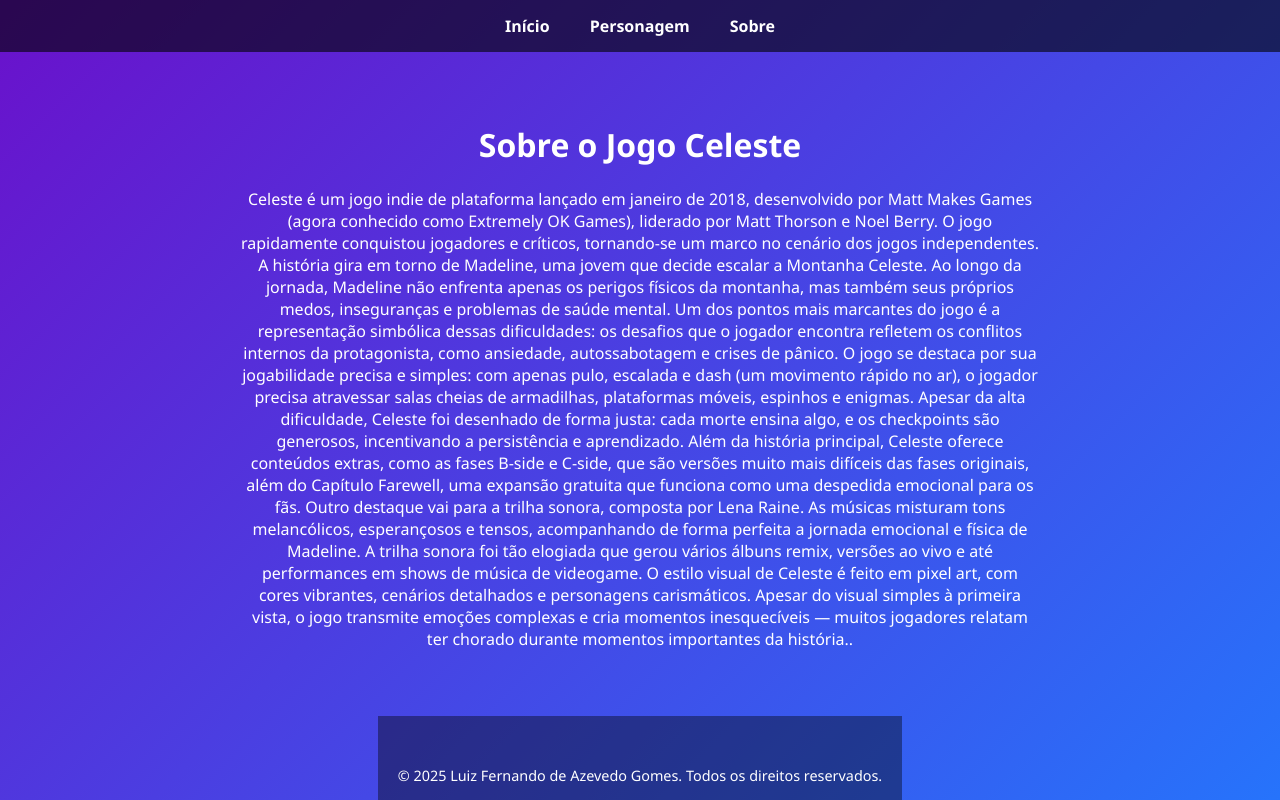
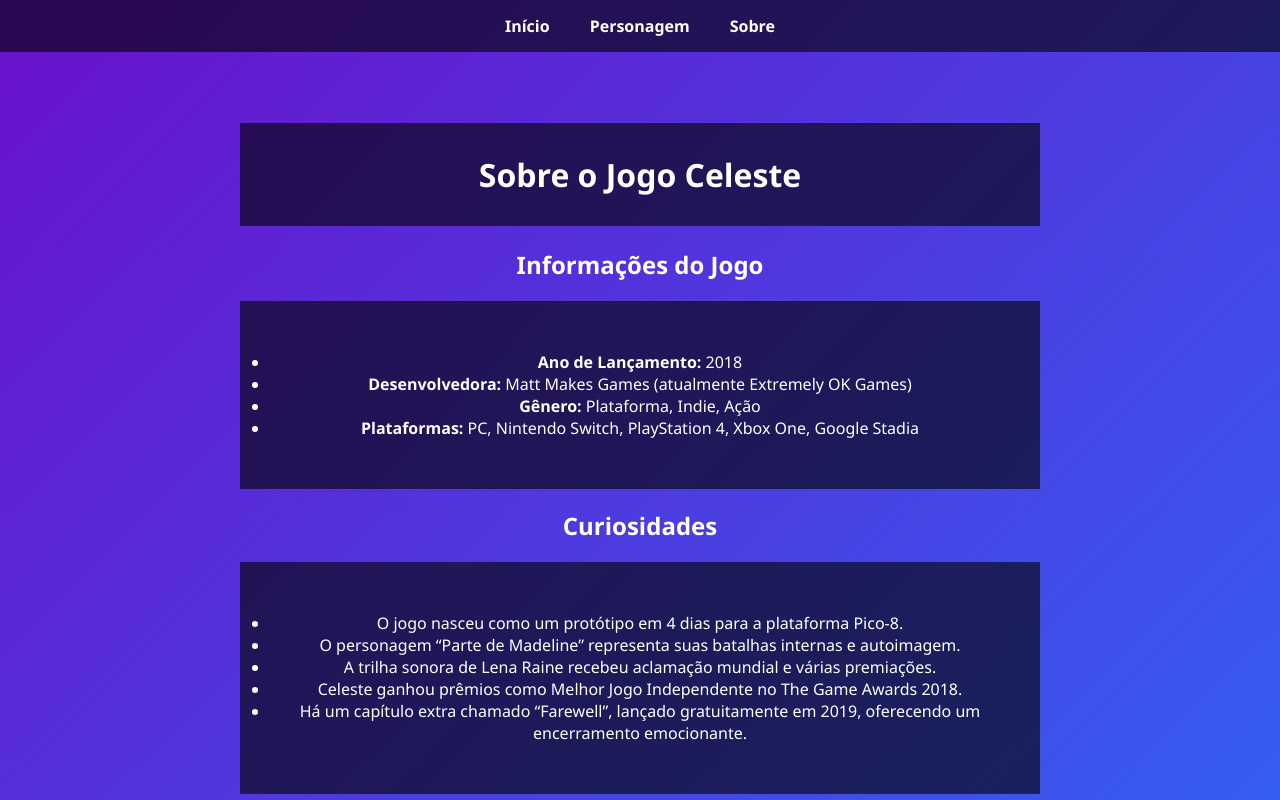
Before and after one commit to Luiz-Azevedo06/Landing-Page-Celeste, a plain HTML site: page sobre.html in a window 1280 px wide. Shown: the top 800 px of the page. Drawn offline with Linux system fonts and the light colour scheme.

Commit message:
Add files via upload

```diff
--- a/sobre.html
+++ b/sobre.html
@@ -37,6 +37,18 @@
       max-width: 800px;
       margin: 0 auto;
     }
+    h1 {
+        padding: 30px 10px;
+        background-color: rgba(0, 0, 0, 0.6);
+    }
+    ul {
+        padding: 50px 30px;
+        background-color: rgba(0, 0, 0, 0.6);
+
+    }
+    p {
+        background-color: rgb(0, 0 ,0, 0.4);
+    }
     footer {
       font-size: 0.9rem;
       background: rgba(0, 0, 0, 0.4);
@@ -53,13 +65,30 @@
 
   <header>
     <h1>Sobre o Jogo Celeste</h1>
-    <p>Celeste é um jogo indie de plataforma lançado em janeiro de 2018, desenvolvido por Matt Makes Games (agora conhecido como Extremely OK Games), liderado por Matt Thorson e Noel Berry. O jogo rapidamente conquistou jogadores e críticos, tornando-se um marco no cenário dos jogos independentes.
+    <h2>Informações do Jogo</h2>
+<ul>
+  <li><strong> Ano de Lançamento: </strong>  2018</li>
+  <li><strong>Desenvolvedora:</strong> Matt Makes Games (atualmente Extremely OK Games)</li>
+  <li><strong>Gênero:</strong> Plataforma, Indie, Ação</li>
+  <li><strong>Plataformas:</strong> PC, Nintendo Switch, PlayStation 4, Xbox One, Google Stadia</li>
+</ul>
+
+<h2>Curiosidades</h2>
+<ul>
+  <li>O jogo nasceu como um protótipo em 4 dias para a plataforma Pico-8.</li>
+  <li>O personagem “Parte de Madeline” representa suas batalhas internas e autoimagem.</li>
+  <li>A trilha sonora de Lena Raine recebeu aclamação mundial e várias premiações.</li>
+  <li>Celeste ganhou prêmios como Melhor Jogo Independente no The Game Awards 2018.</li>
+  <li>Há um capítulo extra chamado “Farewell”, lançado gratuitamente em 2019, oferecendo um encerramento emocionante.</li>
+</ul>
+<p>Celeste é um jogo indie de plataforma lançado em janeiro de 2018, desenvolvido por Matt Makes Games (agora conhecido como Extremely OK Games), liderado por Matt Thorson e Noel Berry. O jogo rapidamente conquistou jogadores e críticos, tornando-se um marco no cenário dos jogos independentes.
 A história gira em torno de Madeline, uma jovem que decide escalar a Montanha Celeste. Ao longo da jornada, Madeline não enfrenta apenas os perigos físicos da montanha, mas também seus próprios medos, inseguranças e problemas de saúde mental. Um dos pontos mais marcantes do jogo é a representação simbólica dessas dificuldades: os desafios que o jogador encontra refletem os conflitos internos da protagonista, como ansiedade, autossabotagem e crises de pânico.
 O jogo se destaca por sua jogabilidade precisa e simples: com apenas pulo, escalada e dash (um movimento rápido no ar), o jogador precisa atravessar salas cheias de armadilhas, plataformas móveis, espinhos e enigmas. Apesar da alta dificuldade, Celeste foi desenhado de forma justa: cada morte ensina algo, e os checkpoints são generosos, incentivando a persistência e aprendizado.
 Além da história principal, Celeste oferece conteúdos extras, como as fases B-side e C-side, que são versões muito mais difíceis das fases originais, além do Capítulo Farewell, uma expansão gratuita que funciona como uma despedida emocional para os fãs.
 Outro destaque vai para a trilha sonora, composta por Lena Raine. As músicas misturam tons melancólicos, esperançosos e tensos, acompanhando de forma perfeita a jornada emocional e física de Madeline. A trilha sonora foi tão elogiada que gerou vários álbuns remix, versões ao vivo e até performances em shows de música de videogame.
 O estilo visual de Celeste é feito em pixel art, com cores vibrantes, cenários detalhados e personagens carismáticos. Apesar do visual simples à primeira vista, o jogo transmite emoções complexas e cria momentos inesquecíveis — muitos jogadores relatam ter chorado durante momentos importantes da história..</p>
-  </header>
+
+</header>
 
   <footer>
     &copy; 2025 Luiz Fernando de Azevedo Gomes. Todos os direitos reservados.
```
